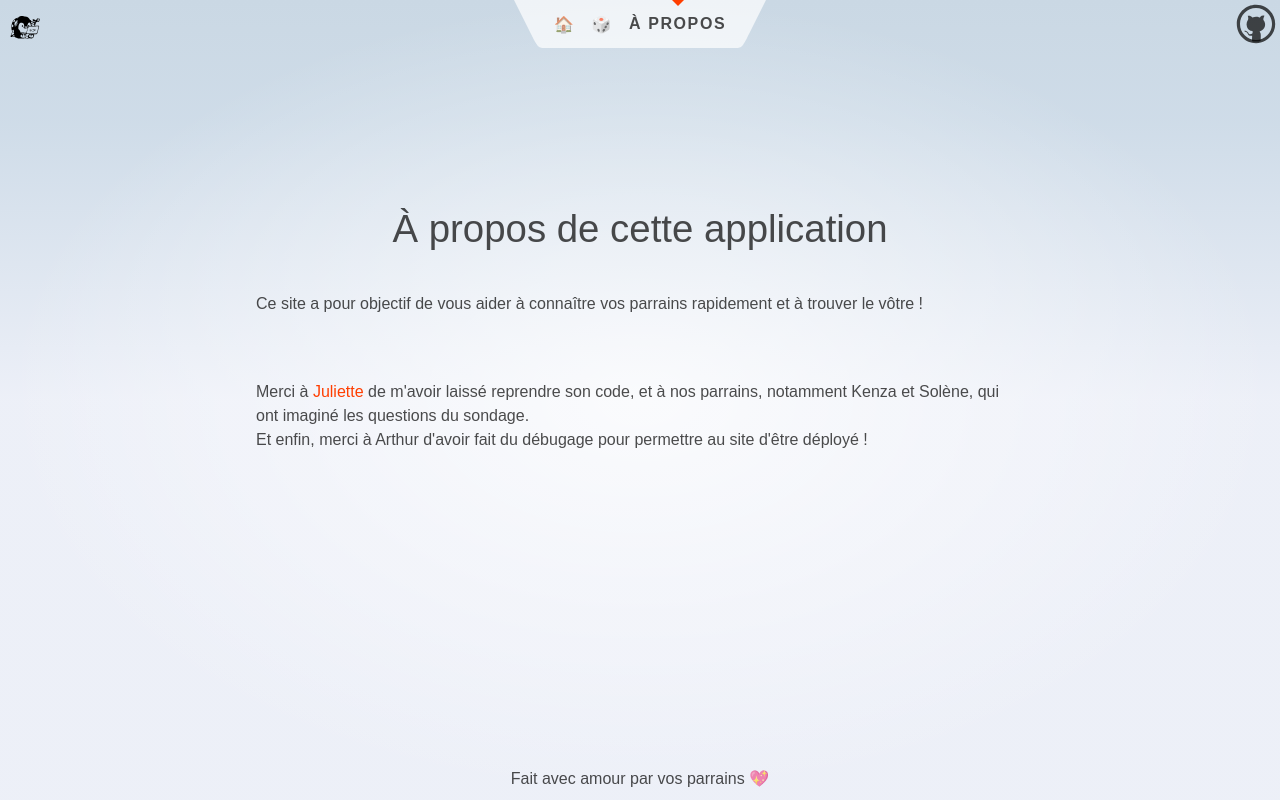
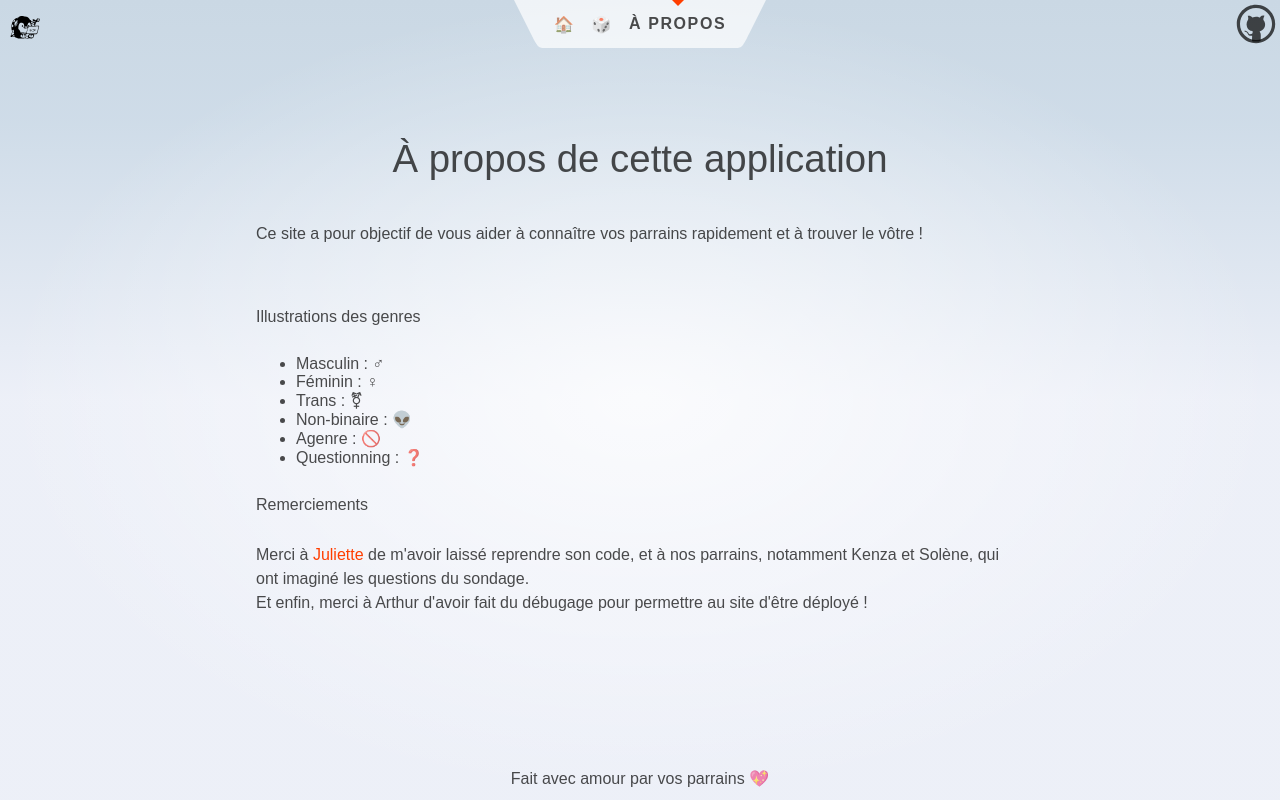
Before and after one commit to Ilingu/parrainsup, a SvelteKit app: page /about in a window 1280 px wide. Built offline with nearby package versions, Linux system fonts and the light colour scheme.

Commit message:
about change

```diff
--- a/src/routes/about/+page.svelte
+++ b/src/routes/about/+page.svelte
@@ -10,6 +10,13 @@
 		!
 	</p>
 	<p />
+	<h2>Illustrations des genres</h2>
+	<ul>
+		{#each [ 'Masculin : ♂', 'Féminin : ♀', 'Trans : ⚧', 'Non-binaire : 👽', 'Agenre : 🚫', 'Questionning : ❓' ] as gender}
+			<li>{gender}</li>
+		{/each}
+	</ul>
+	<h2>Remerciements</h2>
 	<p>
 		Merci à <a href="https://github.com/HiiGHoVuTi">Juliette</a> de m'avoir laissé reprendre son code, et à nos parrains, notamment Kenza et Solène, qui ont imaginé les questions du sondage.
 		<br />
```
